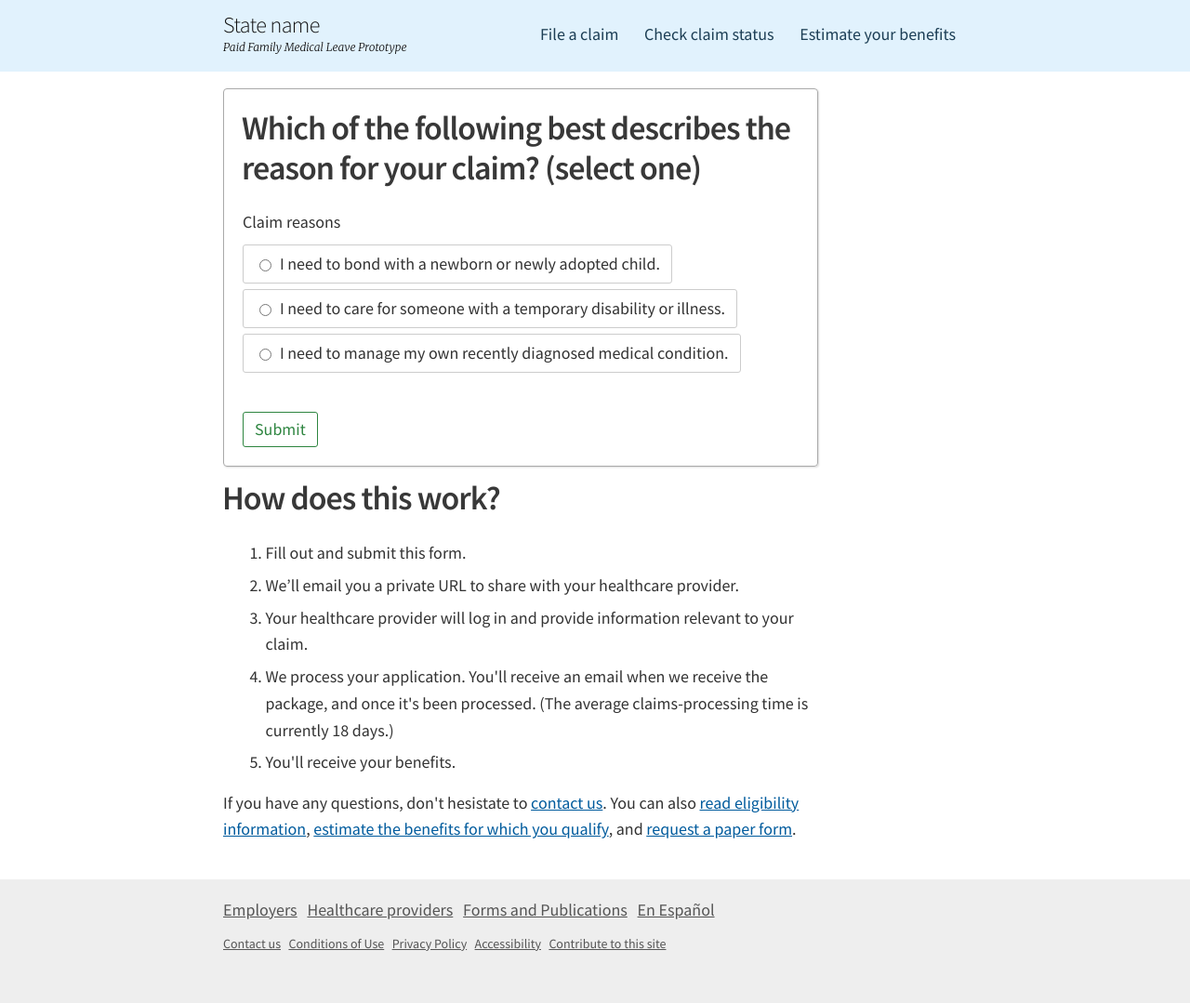
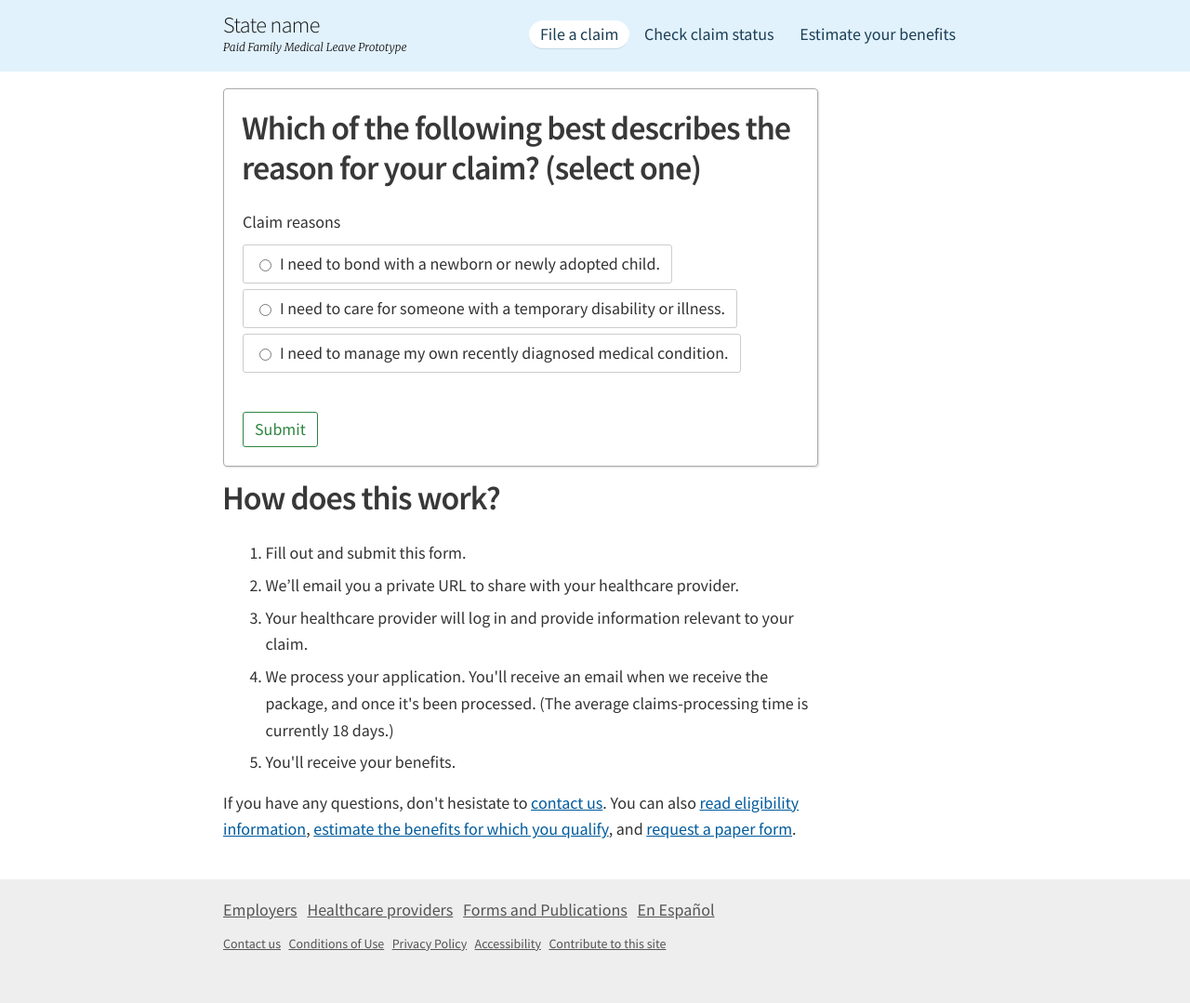
Before and after one commit to 18F/Paid-Leave-Prototype, a Jekyll site: the page built from _pages/claims/new.html, in a window 1280 px wide. Shown: the whole page at 93% size. Built offline with Jekyll 4.4.1, drawn with Linux system fonts in a browser that asks for light colours; nearby versions of some CDN libraries; library files that are not in the unit come from our copies.

Commit message:
Update claims-new

```diff
--- a/_pages/claims/new.html
+++ b/_pages/claims/new.html
@@ -3,7 +3,7 @@ excerpt: none
 ---
 
 {% include head.html %}
-<body class="no-js layout-claim-new">
+<body class="no-js layout-claims layout-claims-new">
   <a class="a-skip-to-main" href="#main">Skip to main content</a>
   {% include site-header.html %}
   <main role="main" id="main" class="page">
```
